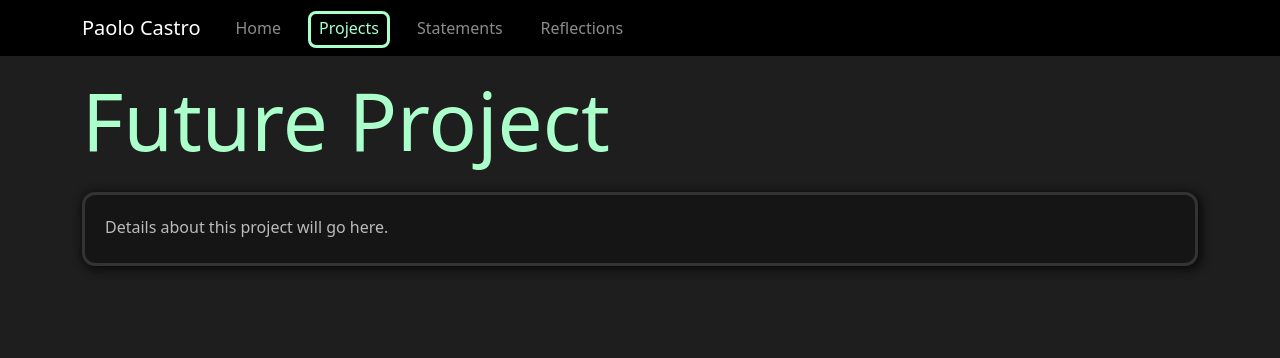
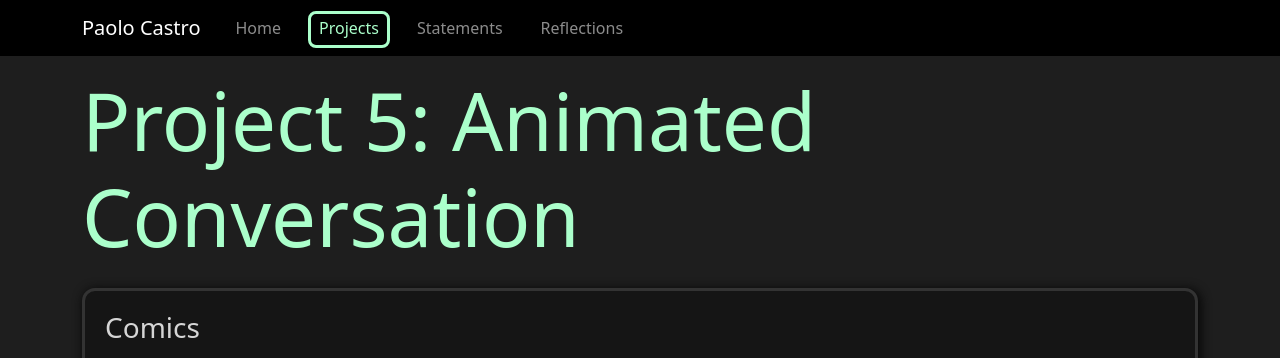
Before and after one commit to EmpathyCastro/DigitalArtPortfolio, a Flask app: page /project5 in a window 1280 px wide. Shown: the top 358 px of the page. Before the commit the page ends 266 px from the top, so only its background shows below. Run offline with Flask 2, Linux system fonts and the light colour scheme; parts of the project's set-up code (start-up, migrations or seed data) failed here and were passed over; some libraries are stand-ins or nearby versions.

Commit message:
Project 5

```diff
--- a/web/routes.py
+++ b/web/routes.py
@@ -42,7 +42,7 @@ def project4():
 
 @app.route("/project5")
 def project5():
-    return flask.render_template("empty-project.html", nav_page="projects")
+    return flask.render_template("project5.html", nav_page="projects")
 
 
 @app.route("/statements")
--- a/web/templates/home.html
+++ b/web/templates/home.html
@@ -25,7 +25,7 @@
       </a>
       <a class="preview-container flex-fill text-light" href="{{ url_for("project5") }}">
         <div class="h5 text-decoration-underline text-primary" href="#">Project 5: Animated Conversation</div>
-        <div>—</div>
+        <div>A conversation about comics is animated into a comic-book style video.</div>
       </a>
     </div>
     <div class="d-flex flex-wrap justify-content-center mt-5 mb-5">
--- /dev/null
+++ b/web/templates/project5.html
@@ -0,0 +1,17 @@
+{% extends "layout.html" %}
+{% block content %}
+  <h1 class="mt-2 mb-4 display-1 text-primary">Project 5: Animated Conversation</h1>
+  <div class="project-container mb-5 pb-2">
+    <h3>Comics</h3>
+    <div class="text-center">
+      <div class="center mt-3">
+        <iframe width="560" height="315" src="https://www.youtube.com/embed/5t2zkoOq7zc" title="YouTube video player" frameborder="0" allow="accelerometer; autoplay; clipboard-write; encrypted-media; gyroscope; picture-in-picture" allowfullscreen></iframe>
+      </div>
+    </div>
+    <div class="mt-5 text-center">
+      <p><a href="{{ url_for("statements") }}">Artist Statement</a></p>
+      <p><a href="{{ url_for("reflections") }}">Reflection</a></p>
+    </div>
+  </div>
+
+{% endblock content %}
```
Also changed, not shown: web/templates/reflections.html (+7 -1 lines), web/templates/statements.html (+9 -0 lines).
